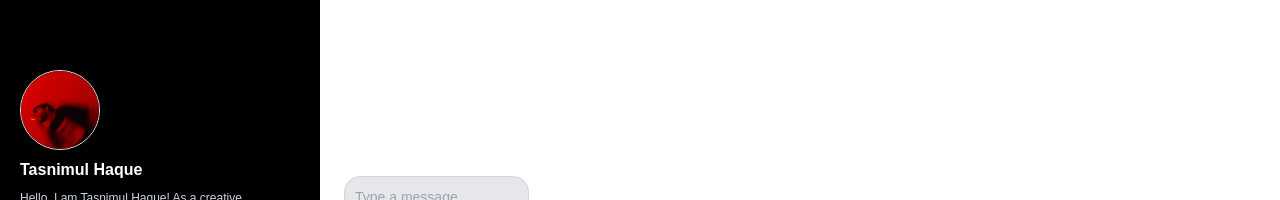
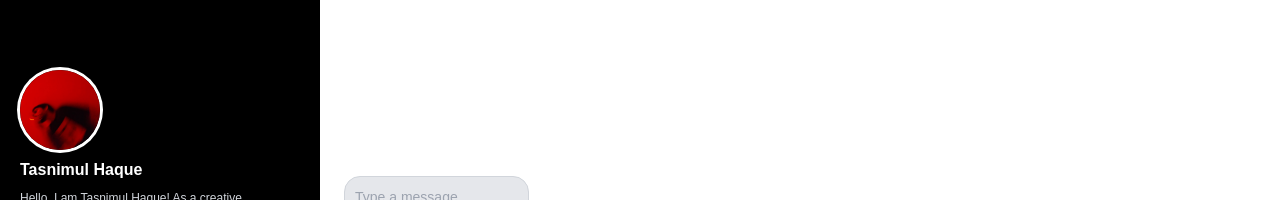
Before and after one commit to tasnimultas67/chatbot-ai, a Next.js app: page / in a window 1280 px wide. Shown: the part 478-678 px from the top of the page. Built offline with nearby package versions, Linux system fonts and the light colour scheme.

Commit message:
Replace border with ring for profile image to enhance visibility

```diff
--- a/app/page.js
+++ b/app/page.js
@@ -47,7 +47,7 @@ export default function Home() {
       <div className="bg-black flex items-end justify-start p-5">
         <div className="space-y-2">
           <Image
-            className="rounded-full size-20 object-cover border"
+            className="rounded-full size-20 object-cover ring ring-white"
             src="/Tasnimul-Haque.jpg"
             width={200}
             height={200}
```
